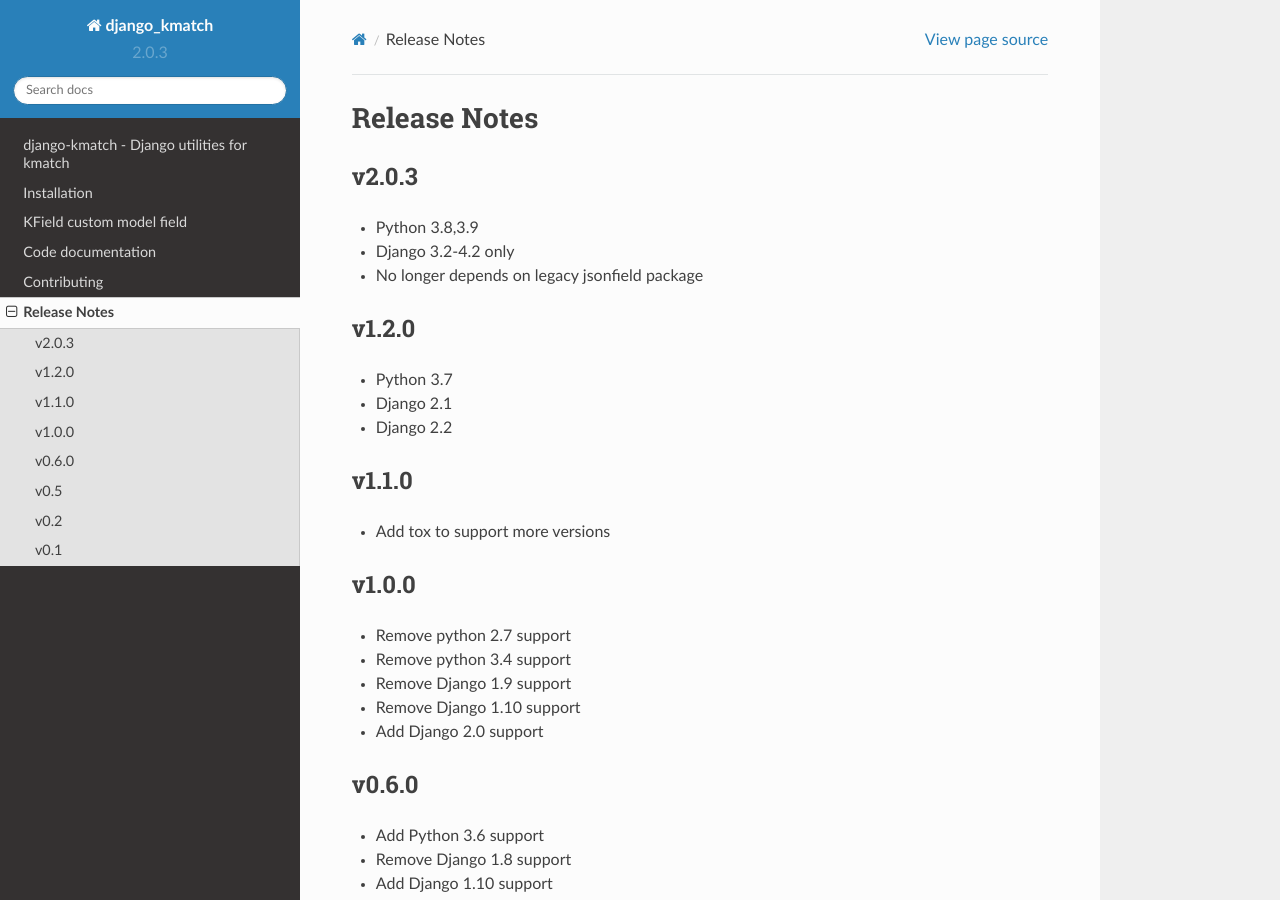
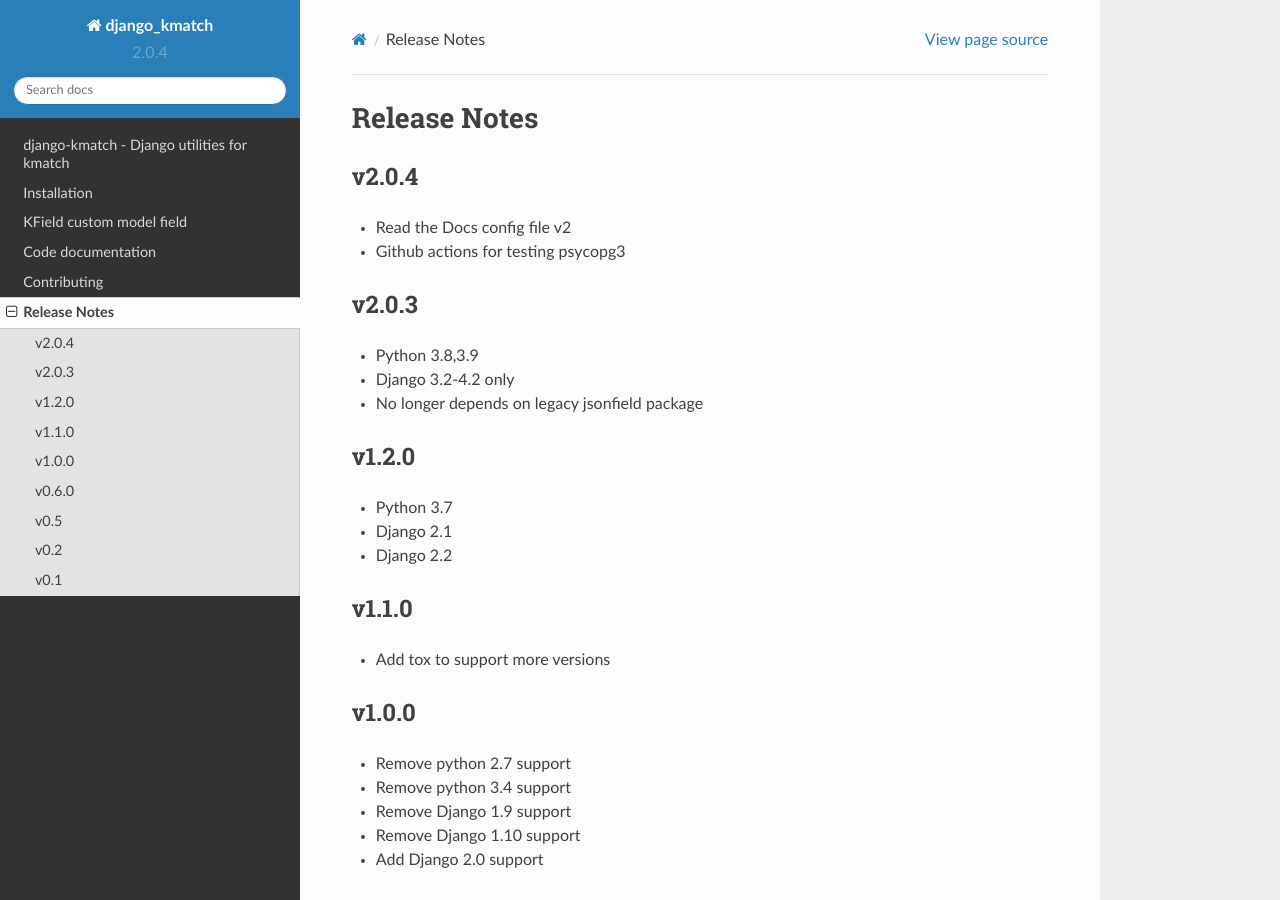
Before and after one commit to ambitioninc/django-kmatch, a Sphinx documentation site: the page built from docs/release_notes.rst, in a window 1280 px wide and 900 px high. Built offline with Sphinx 7.4.7 and the Read the Docs theme 2.0.0, drawn with Linux system fonts in a browser that asks for light colours.

Commit message:
rtd v2 and github actions for psycopg3

```diff
--- a/django_kmatch/version.py
+++ b/django_kmatch/version.py
@@ -1 +1 @@
-__version__ = '2.0.3'
+__version__ = '2.0.4'
--- a/docs/release_notes.rst
+++ b/docs/release_notes.rst
@@ -1,5 +1,10 @@
 Release Notes
 =============
+
+v2.0.4
+------
+* Read the Docs config file v2
+* Github actions for testing psycopg3
 
 v2.0.3
 ------
```
Also changed, not shown: .readthedocs.yaml (added), 1 other file.
